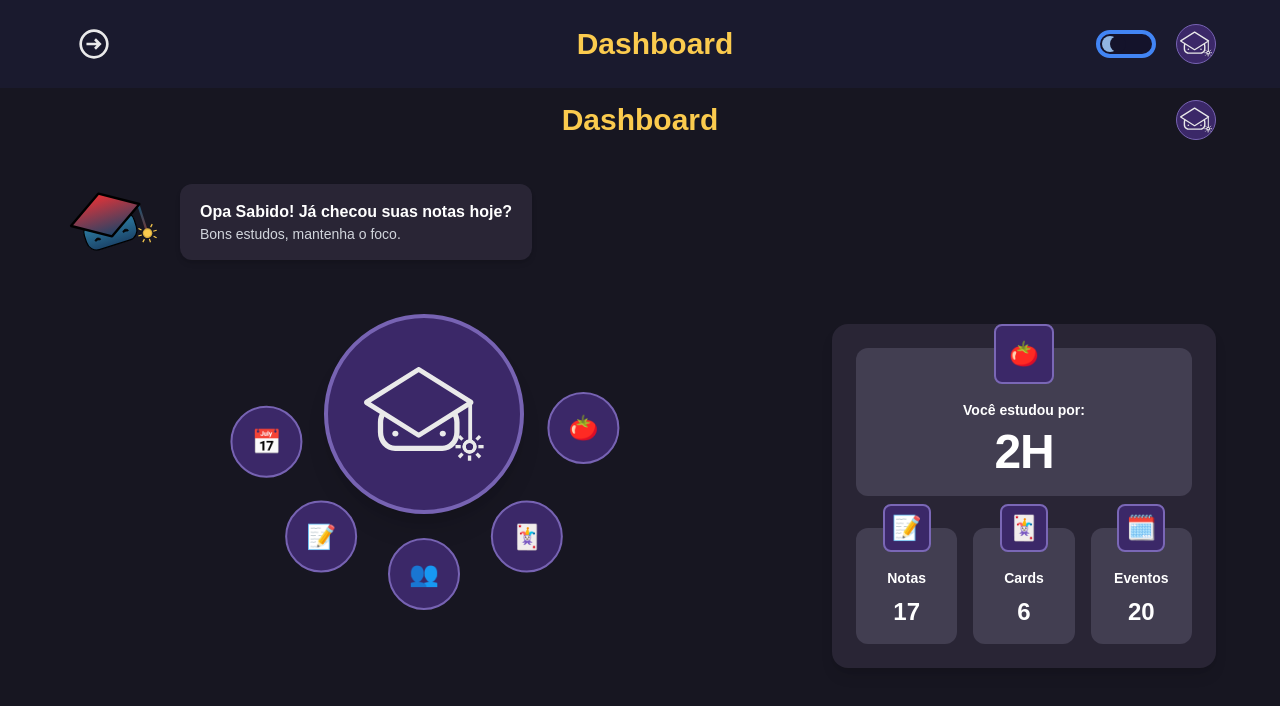
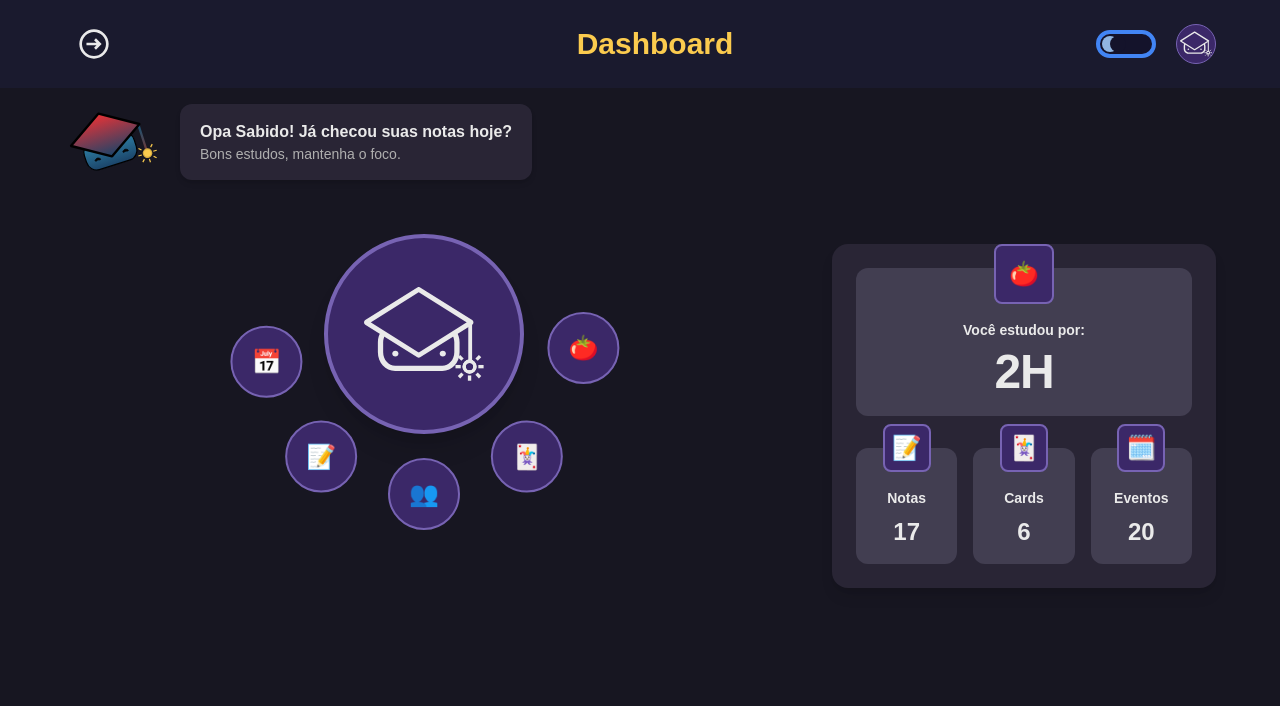
Before and after one commit to victorflx7/Sabidos-Front-React, a React (Vite) app: page /dashboard in a window 1280 px wide. Shown: the top 706 px of the page. Built offline with nearby package versions, Linux system fonts and the light colour scheme.

Commit message:
Foi subido um commit com uma versão anterior da dashboard com atualizações, então consertei para manter o padrão correto

```diff
--- a/src/pages/Dashboard/index.jsx
+++ b/src/pages/Dashboard/index.jsx
@@ -17,30 +17,17 @@ export default function Dashboard() {
 
   return (
     <div className="min-h-screen bg-[#171621] text-white flex flex-col items-center py-3 px-4 relative overflow-hidden">
-      {/* TOPO */}
-      <div className="w-full max-w-6xl flex items-center mb-10">
-        <div className="w-10 h-10"></div>
-
-        <div className="flex-1 text-center">
-          <h1 className="text-3xl font-semibold text-[#FBCB4E]">Dashboard</h1>
-        </div>
-
-        <div className="w-10 h-10 rounded-full bg-[#3B2868] border-1 border-[#7763B3] flex items-center justify-center ">
-          <img src="IconesSVG/sabidosOutline.svg" alt="Icone" className="w-8 h-8" />
-        </div>
-      </div>
-
       {/* MENSAGEM DO SABIDO */}
       <div className="w-full max-w-6xl flex items-center gap-5 mb-15">
         <img src="/sabidoOlhosFechados.svg" alt="Sabido" className="w-24" />
 
-        <div className="bg-[#292535] px-5 py-4 rounded-xl shadow-md">
+        <div className="bg-[#292535] px-5 py-4 rounded-xl shadow-md text-[#EAEAEA]">
           {/* ✅ USA O NOME DO SQL */}
           <p className="font-semibold">
             Opa {userName}! Já checou suas notas hoje?
           </p>
 
-          <p className="text-gray-300 text-sm">
+          <p className="text-[#AFAFAF] text-sm">
             Bons estudos, mantenha o foco.
           </p>
         </div>
@@ -67,7 +54,7 @@ export default function Dashboard() {
             { to: "/Pomodoro", label: "🍅", angle: 5 },
             { to: "/Flashcards", label: "🃏", angle: 50 },
             { to: "/SobreNos", label: "👥", angle: 90 },
-            { to: "/Resumos", label: "📝", angle: 130 },
+            { to: "/Resumo", label: "📝", angle: 130 },
             { to: "/Agenda", label: "📅", angle: 170 },
           ].map((item, index) => {
             const radius = 160;
@@ -90,9 +77,9 @@ export default function Dashboard() {
         </div>
 
         {/* BLOCO DE ESTATÍSTICAS */}
-        <div className="w-full max-w-sm bg-[#292535] rounded-2xl p-6 shadow-lg space-y-8">
+        <div className="w-full max-w-sm bg-[#292535] rounded-2xl p-6 shadow-lg space-y-8 text-[#EAEAEA]">
           <div className="bg-[#423E51] rounded-xl w-full p-5 flex flex-col items-center relative">
-            <div className="absolute -top-6 w-15 h-15 bg-[#3B2868] rounded-lg border-2 border-[#7A67B6] flex items-center justify-center">
+            <div className="absolute -top-6 w-15 h-15 bg-[#3B2868] rounded-lg border-2 border-[#7763B3] flex items-center justify-center">
               <span className="text-2xl">🍅</span>
             </div>
 
@@ -112,7 +99,7 @@ export default function Dashboard() {
                 key={i}
                 className="relative bg-[#423E51] rounded-xl p-4 pt-10 flex flex-col items-center justify-center"
               >
-                <div className="absolute -top-6 w-12 h-12 bg-[#3B2868] rounded-lg border-2 border-[#7A67B6] flex items-center justify-center">
+                <div className="absolute -top-6 w-12 h-12 bg-[#3B2868] rounded-lg border-2 border-[#7763B3] flex items-center justify-center">
                   <span className="text-2xl">{item.icon}</span>
                 </div>
 
```
